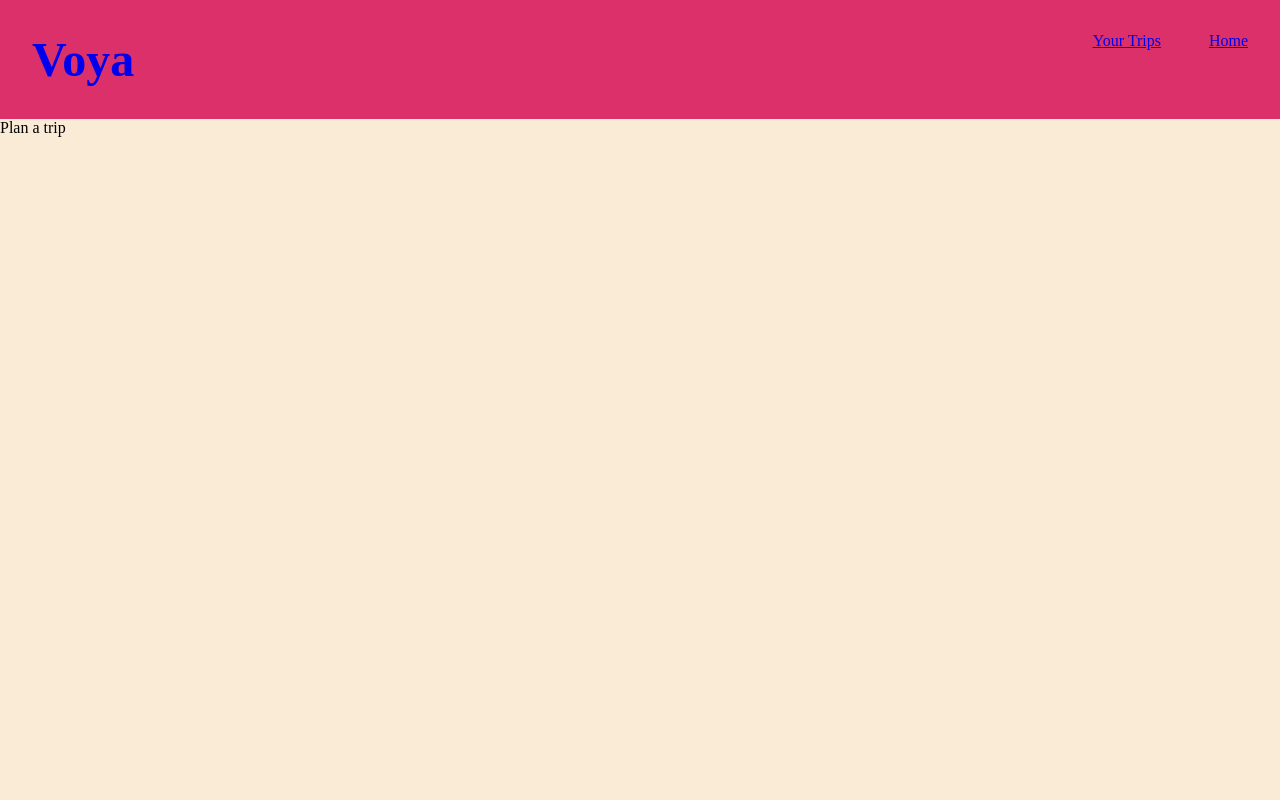
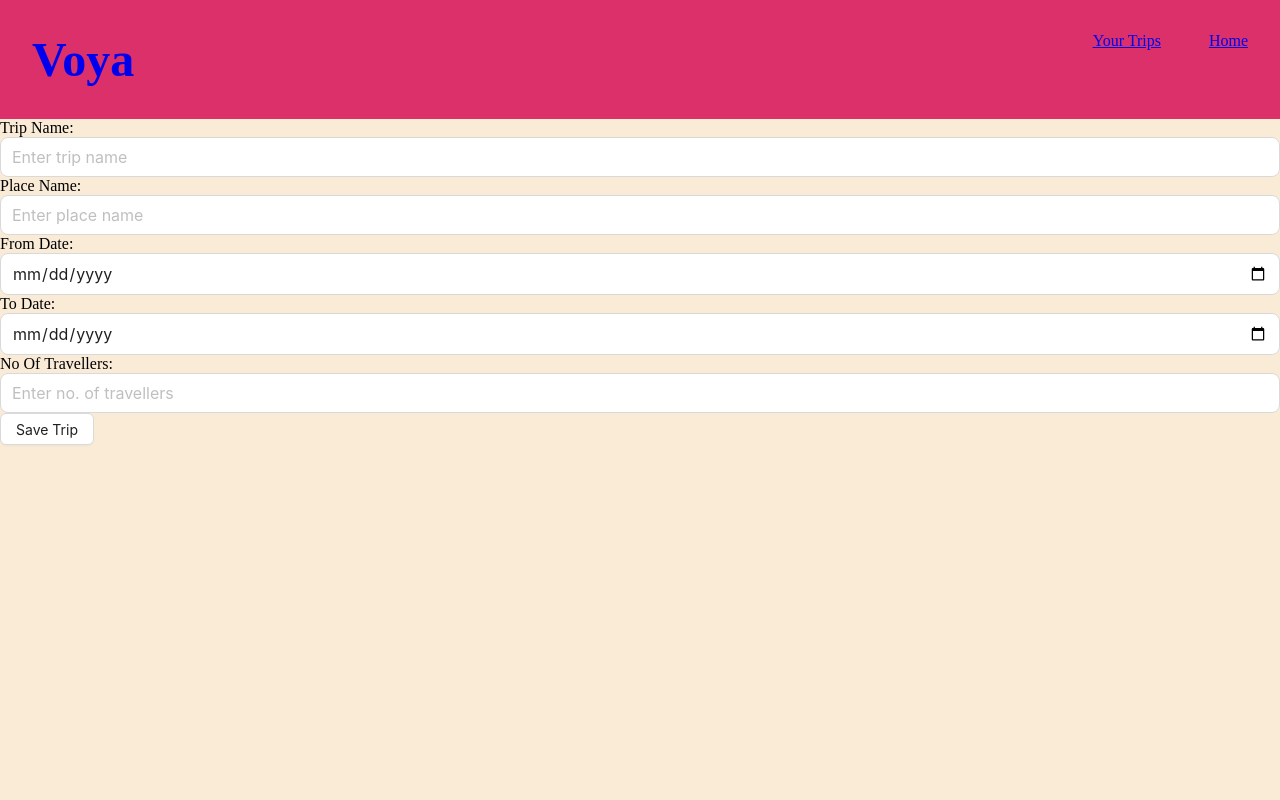
Before and after one commit to radha-rani-n/radha-rani-nathibayannagari-voya, a React (Vite) app: page /plan-trip in a window 1280 px wide. Shown: the top 800 px of the page. Built offline with nearby package versions, Linux system fonts and the light colour scheme.

Commit message:
add form to plan a new trip

```diff
--- a/src/components/SearchBar/SearchBar.tsx
+++ b/src/components/SearchBar/SearchBar.tsx
@@ -22,7 +22,6 @@ const SearchBar = () => {
     <>
       <form className="search" onSubmit={handleFormSubmit}>
         <Input.Search
-          type="text"
           placeholder="Enter place name"
           size="large"
           //   enterButton="Search"
--- a/src/pages/PlanTrip/PlanTrip.tsx
+++ b/src/pages/PlanTrip/PlanTrip.tsx
@@ -1,4 +1,38 @@
+import { Input } from "antd";
+// import { AdapterDayjs } from "@mui/x-date-pickers/AdapterDayjs";
+// import { LocalizationProvider } from "@mui/x-date-pickers/LocalizationProvider";
+// import { DatePicker } from "@mui/x-date-pickers/DatePicker";
+import { Button } from "antd";
 const PlanTrip = () => {
-  return <>Plan a trip</>;
+  const handleOnFormSubmit = () => {};
+  return (
+    <form onSubmit={handleOnFormSubmit}>
+      <label>
+        Trip Name:
+        <Input type="text" placeholder="Enter trip name" size="large" />
+      </label>
+      <label>
+        Place Name:
+        <Input type="text" placeholder="Enter place name" size="large" />
+      </label>
+      <label>
+        From Date:
+        <Input type="date" size="large" />
+      </label>
+      <label>
+        To Date:
+        <Input type="date" size="large" />
+      </label>
+      <label>
+        No Of Travellers:
+        <Input
+          type="number"
+          placeholder="Enter no. of travellers"
+          size="large"
+        />
+      </label>
+      <Button>Save Trip</Button>
+    </form>
+  );
 };
 export default PlanTrip;
```
Also changed, not shown: 1 other file (tests, documents, lock files or other folders).
